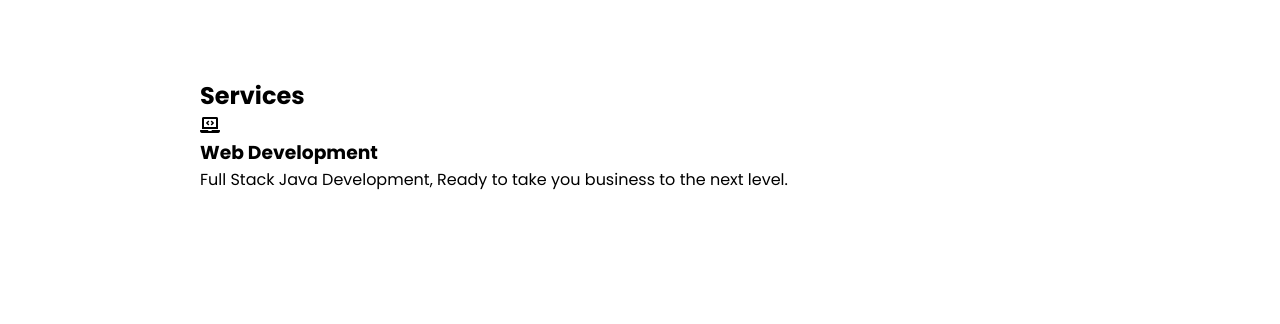
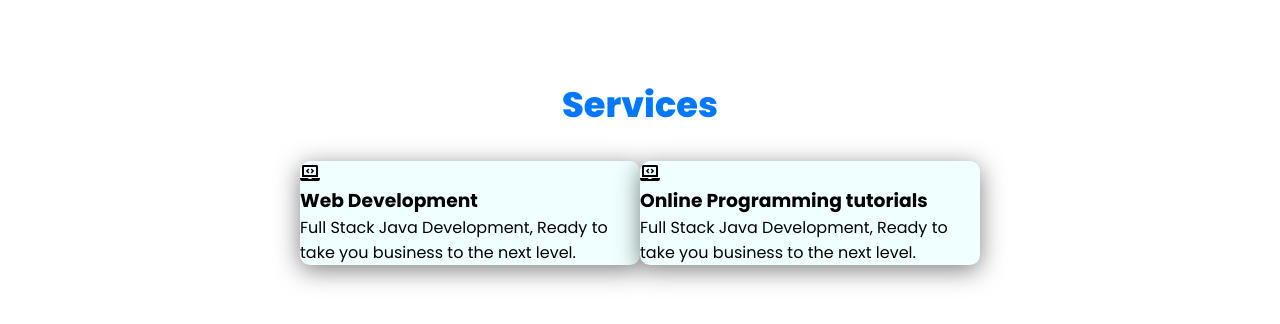
Before and after one commit to Nflsegh/portfolio-ok, a plain HTML site: page index.html in a window 1280 px wide. Shown: the part 822-1146 px from the top of the page. Before the commit the page ends 1114 px from the top, so only its background shows below. Drawn offline with Linux system fonts and the light colour scheme.

Commit message:
card and content done

```diff
--- a/index.html
+++ b/index.html
@@ -46,6 +46,16 @@
 
             </div>
 
+            <div class="card">
+                <div class="icon">
+                    <i class="fas fa-laptop-code"></i>
+                </div>
+                <div class="info">
+                    <h3>Online Programming tutorials</h3>
+                    <p>Full Stack Java Development, Ready to take you business to the next level.</p>
+
+                </div>
+
         </div>
 
     </section>
--- a/style.css
+++ b/style.css
@@ -105,4 +105,24 @@ section {
 
 .title {
     display: flex;
+    justify-content: center;
+    color: rgb(0, 119, 255);
+    font-size: 2.2em;
+    font-weight: 800;
+    margin-bottom: 30px;
 }
+
+.content {
+    display: flex;
+    justify-content: center;
+    flex-direction: row;
+    flex-wrap: wrap;
+}
+
+.card {
+    background-color: azure;
+    width: 21.25em;
+    box-shadow: 0 5px 25px rgba(1 1 1 / 50%);
+    border-radius: 10px;
+
+}
```
